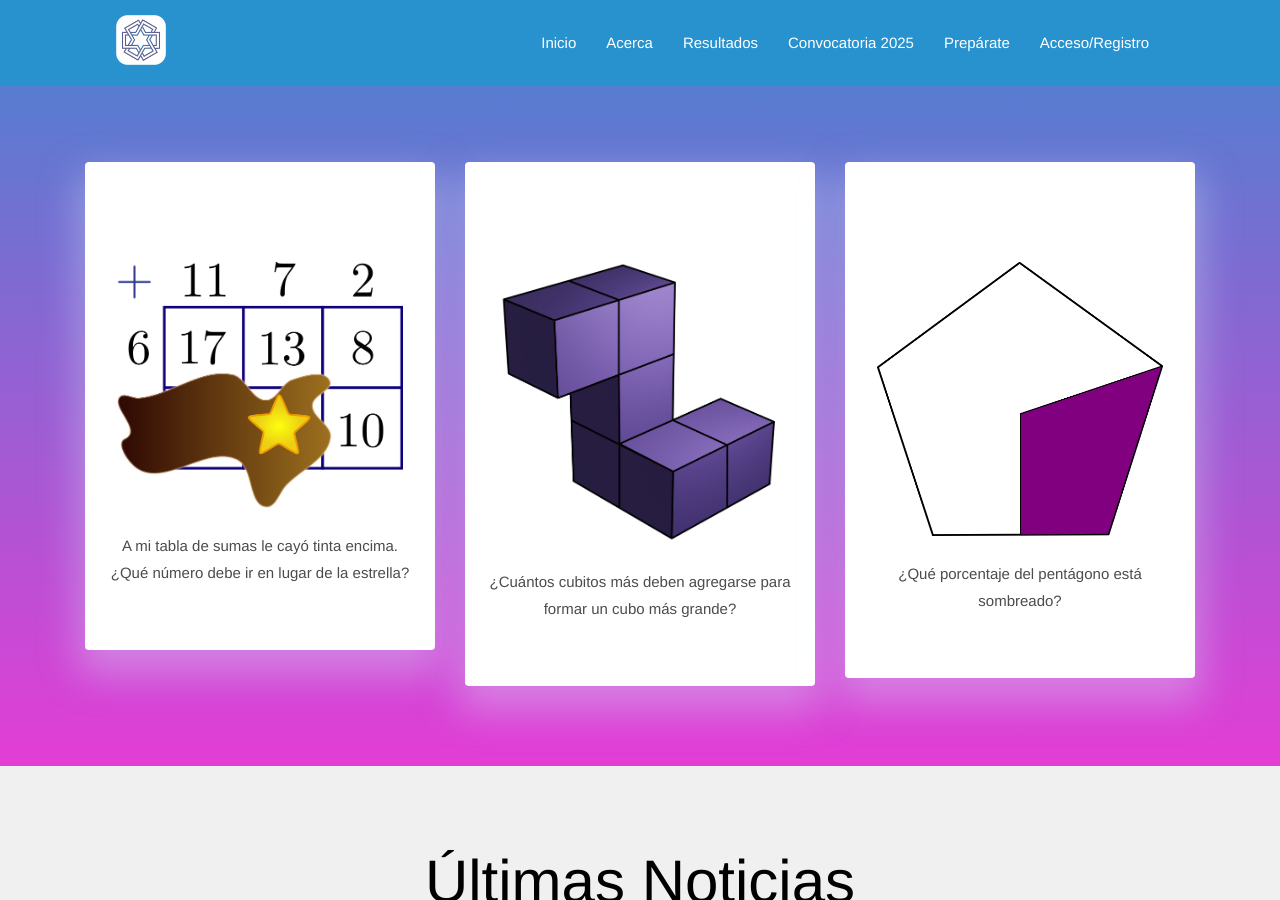
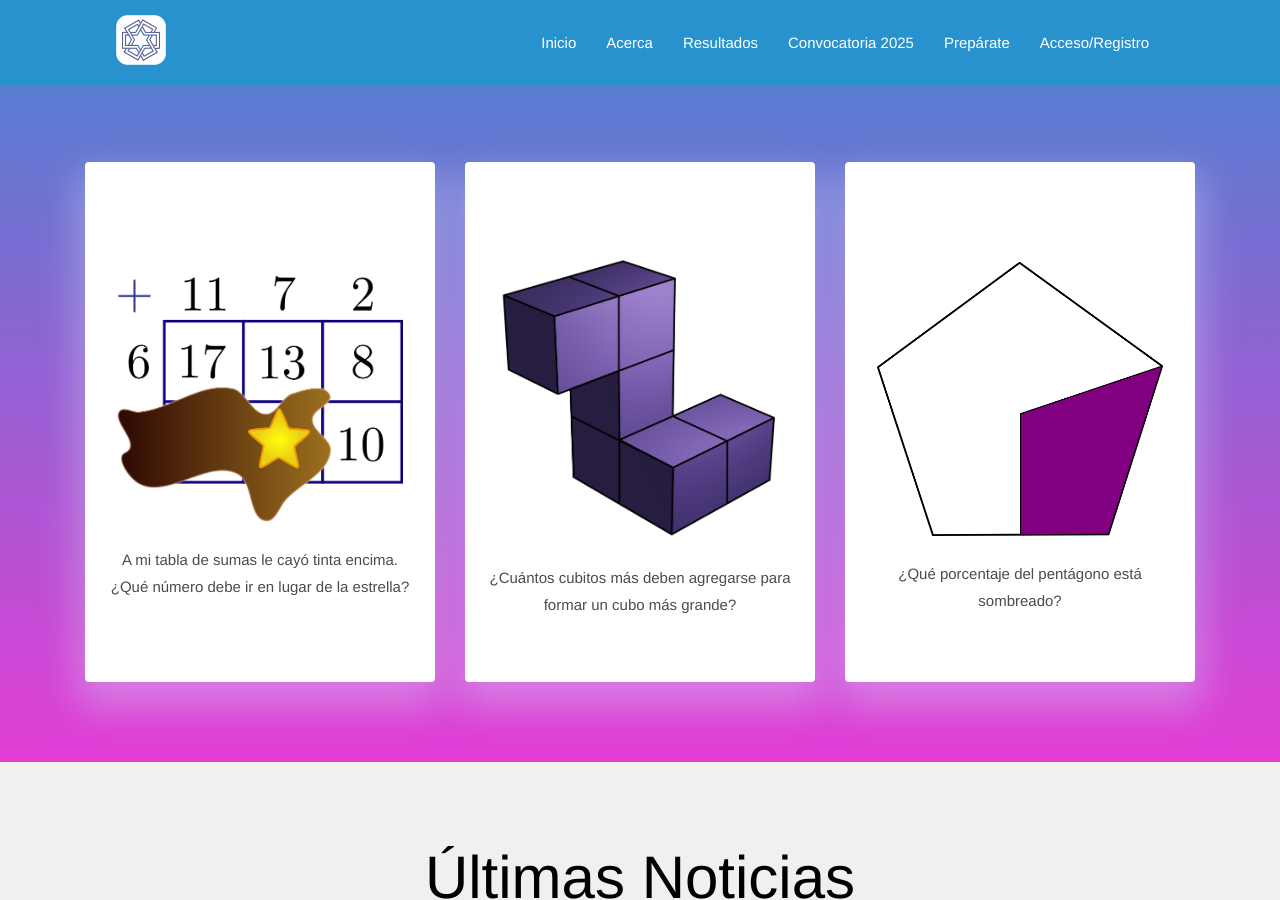
Before and after one commit to OlimpiadaMatematicasMichoacan/WOMM, a Jekyll site: the page built from index.html, in a window 1280 px wide and 900 px high, scrolled down 1362 px. Built offline with Jekyll 4.4.1, drawn with Linux system fonts in a browser that asks for light colours; nearby versions of some CDN libraries.

Commit message:
Seccion de las fotos de los integrantes arreglada

```diff
--- a/assets/scss/_common.scss
+++ b/assets/scss/_common.scss
@@ -290,6 +290,27 @@ textarea.form-control{
   }
 }
 /* /card */
+.card {
+  display: flex; /* Activa el comportamiento de Flexbox */
+  flex-direction: column; /* Apila los elementos verticalmente */
+  height: 100%; /* Asegura que las tarjetas ocupen la misma altura */
+}
+
+
+.card-img-top {
+  width: 100%; /* Hace que ocupe todo el ancho del contenedor */
+  height: 400px; /* Ajusta la altura de las imágenes (puedes cambiar el valor) */
+  object-fit: cover; /* Recorta las imágenes si no tienen la proporción exacta */
+}
+
+.card-body {
+  flex-grow: 1; /* Hace que esta sección ocupe el espacio restante */
+  display: flex; /* Activa Flexbox dentro de esta sección */
+  flex-direction: column; /* Permite que el contenido se apile verticalmente */
+  justify-content: center; /* Centra el contenido verticalmente */
+  text-align: center; /* Alinea el texto horizontalmente */
+}
+
 
 
 
```
